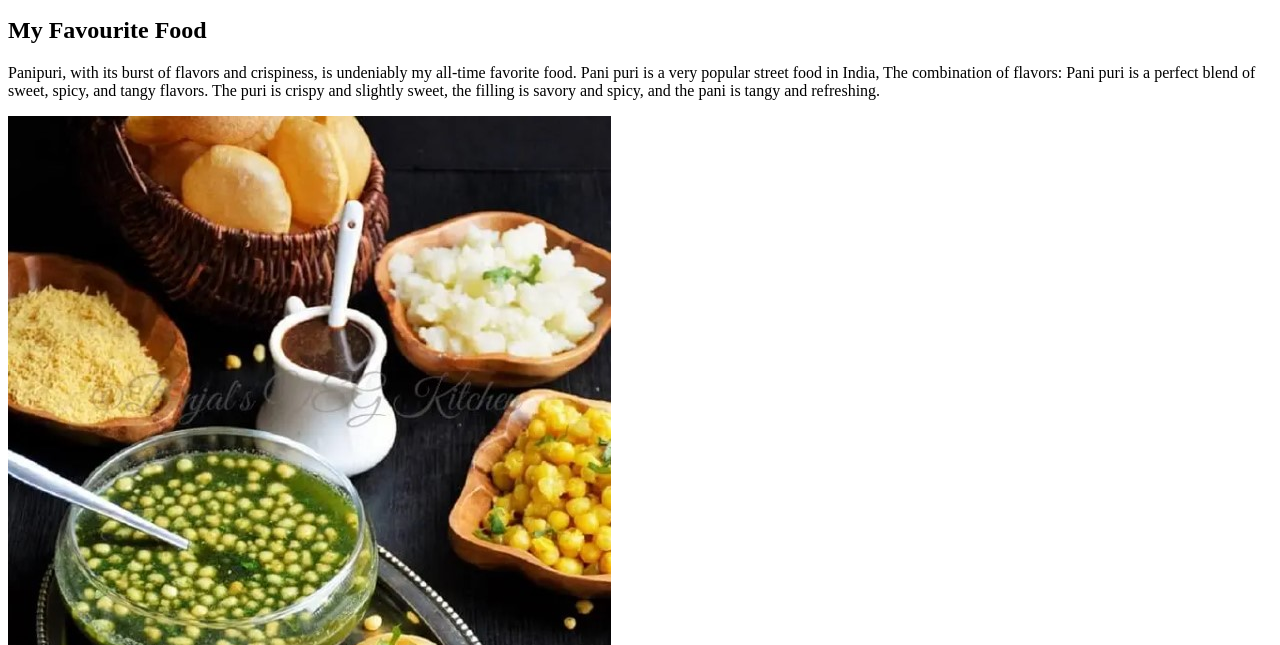
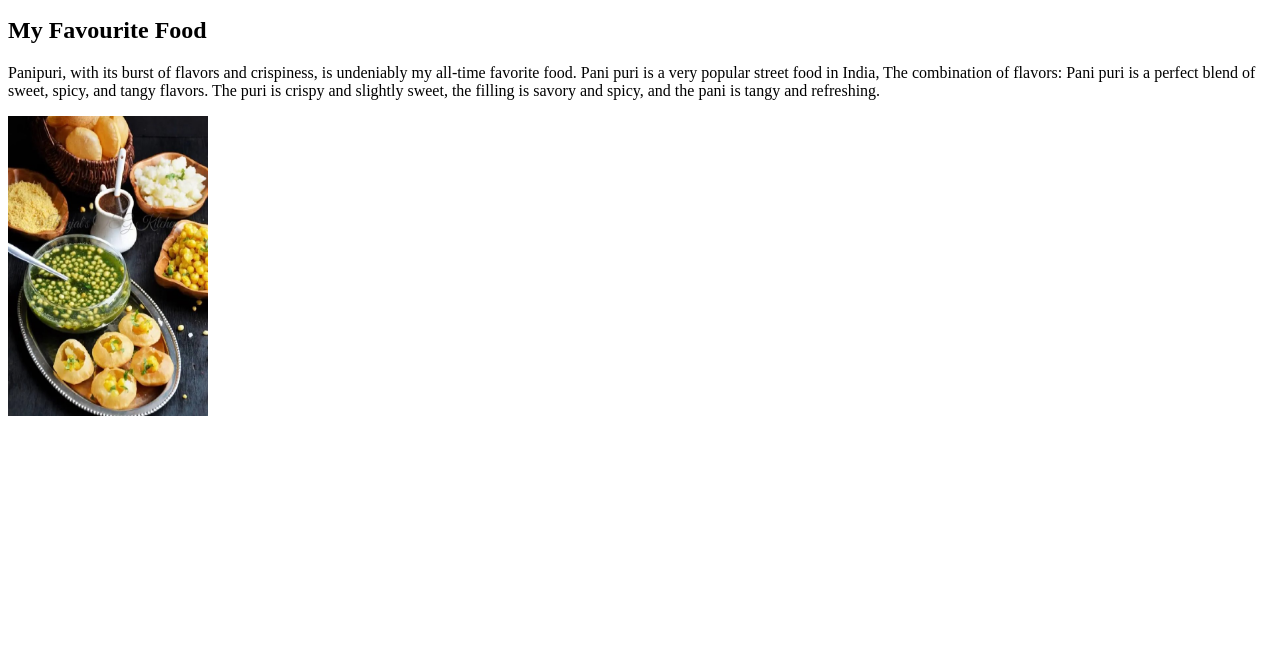
Before and after one commit to 44-563-WebApps-F23/44563-webapps-f23-assignment3-varshi-28, a plain HTML site: page mystats.html in a window 1280 px wide. Shown: the part 155-800 px from the top of the page. Drawn offline with Linux system fonts and the light colour scheme.

Commit message:
modified

```diff
--- a/mystats.html
+++ b/mystats.html
@@ -14,6 +14,6 @@
         Pani puri is a very popular street food in India,
         The combination of flavors: Pani puri is a perfect blend of sweet, spicy, and tangy flavors. The puri is crispy and slightly sweet, the filling is savory and spicy, and the pani is tangy and refreshing.
     </p>
-    <img src="Panipuri.jpg" alt="Panipuri Image">
+    <img src="Panipuri.jpg" alt="Panipuri Image" width="200" height="300">
     </body>
 </html>
```
